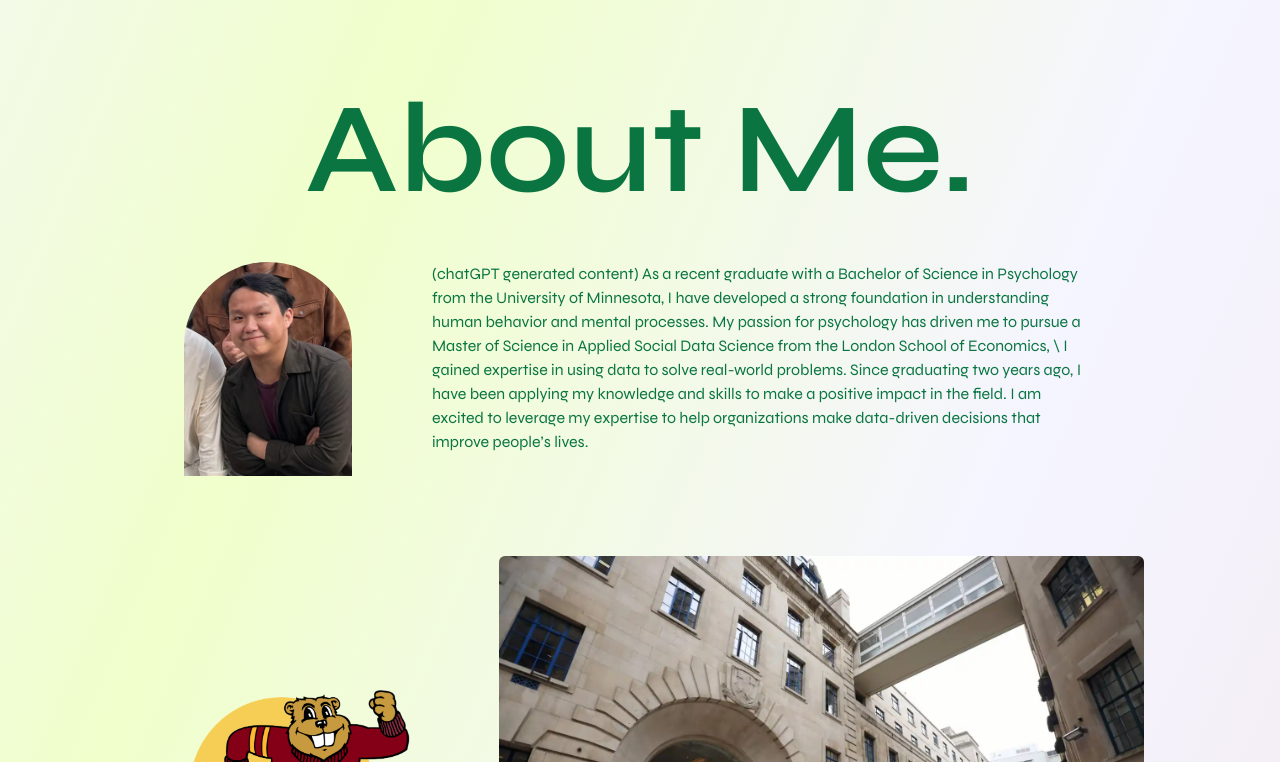
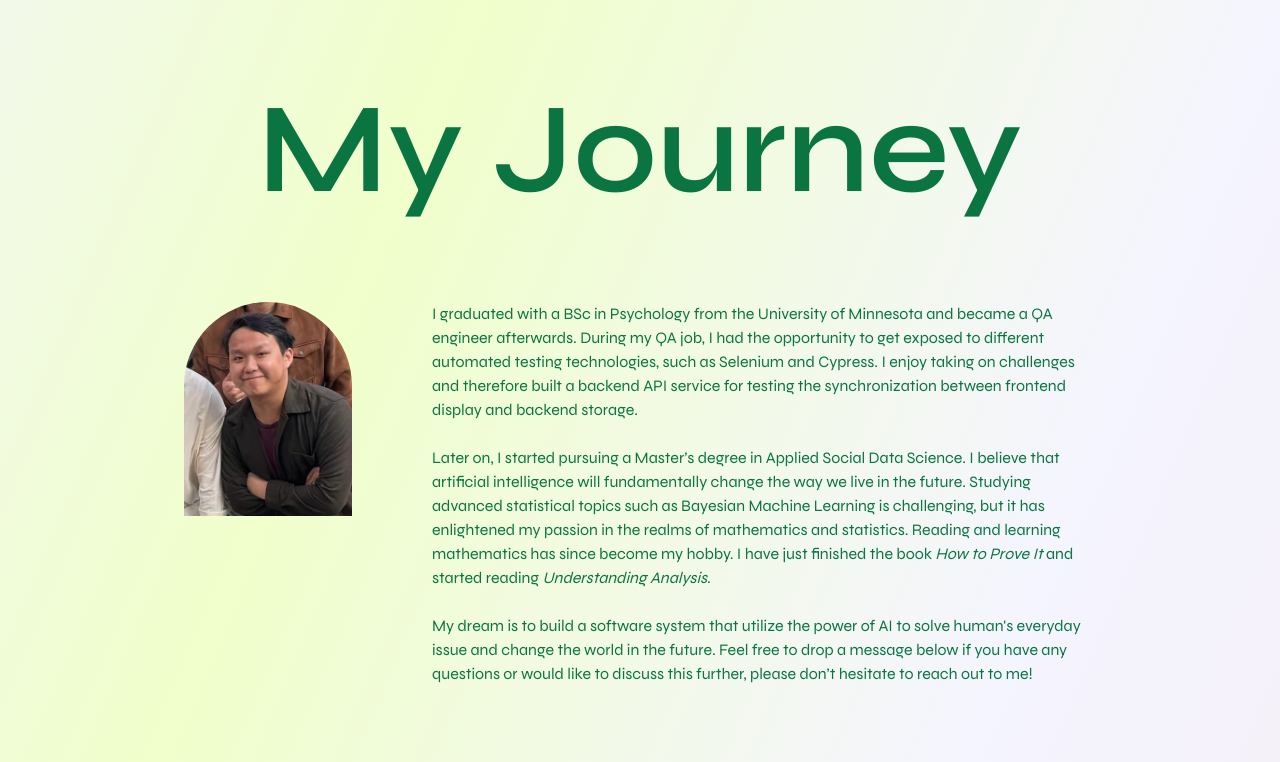
Before and after one commit to ngxxx307/personal-homepage, a React (Vite) app: page / in a window 1280 px wide. Shown: the part 1538-2300 px from the top of the page. Built offline with nearby package versions, Linux system fonts and the light colour scheme; no server answers.

Commit message:
Change about me text

```diff
--- a/src/Components/Homepage/About.jsx
+++ b/src/Components/Homepage/About.jsx
@@ -11,25 +11,35 @@
     <div>
       <div id="About" className=" text-oliveGreen font-syne text-center py-10">
         <motion.p className="text-7xl lg:text-9xl my-2 font-semibold " {...fadeInDropAnimation}>
-          About Me.
+          My Journey
         </motion.p>
         <motion.div className="flex flex-wrap w-full px-0 lg:px-12 py-10" {...fadeInDropAnimation} transition={{ duration: 0.3, delay: 0.4 }}>
-          <div className="w-full lg:w-1/4 px-10">
+          <div className="w-full lg:w-1/4 p-10">
             <img src={profilePicture} className="rounded-t-full"></img>
           </div>
-          <div className="w-full lg:w-3/4 px-10 text-left	">
+          <div className="w-full lg:w-3/4 p-10 text-left	">
             <p>
-              (chatGPT generated content) As a recent graduate with a Bachelor
-              of Science in Psychology from the University of Minnesota, I have
-              developed a strong foundation in understanding human behavior and
-              mental processes. My passion for psychology has driven me to
-              pursue a Master of Science in Applied Social Data Science from the
-              London School of Economics, \ I gained expertise in using data
-              to solve real-world problems. Since graduating two years ago, I
-              have been applying my knowledge and skills to make a positive
-              impact in the field. I am excited to leverage my expertise to help
-              organizations make data-driven decisions that improve people’s
-              lives.
+            I graduated with a BSc in Psychology from the University of Minnesota
+            and became a QA engineer afterwards. During my QA job, I had the opportunity
+             to get exposed to different automated testing technologies, such as
+             Selenium and Cypress. I enjoy taking on challenges and therefore built
+              a backend API service for testing the synchronization between frontend
+              display and backend storage.
+              <br></br>
+              <br></br>
+              Later on, I started pursuing a Master’s degree in Applied Social Data Science.
+              I believe that artificial intelligence will fundamentally change the way we
+              live in the future. Studying advanced statistical topics such as Bayesian
+              Machine Learning is challenging, but it has enlightened my passion in the
+              realms of mathematics and statistics. Reading and learning mathematics has
+              since become my hobby. I have just finished the book <i>How to Prove It</i> and
+              started reading <i>Understanding Analysis</i>.
+              <br></br>
+              <br></br>
+              My dream is to build a software system that utilize the power of AI
+              to solve human's everyday issue and change the world in the future.
+              Feel free to drop a message below if you have any questions or would
+              like to discuss this further, please don’t hesitate to reach out to me!
             </p>
           </div>
         </motion.div>
```
